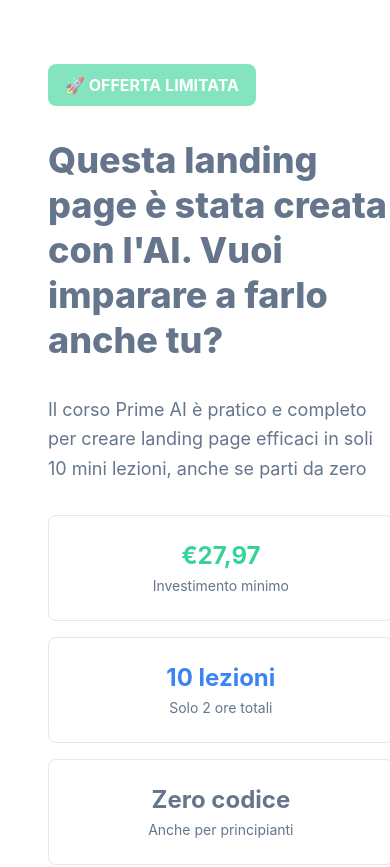
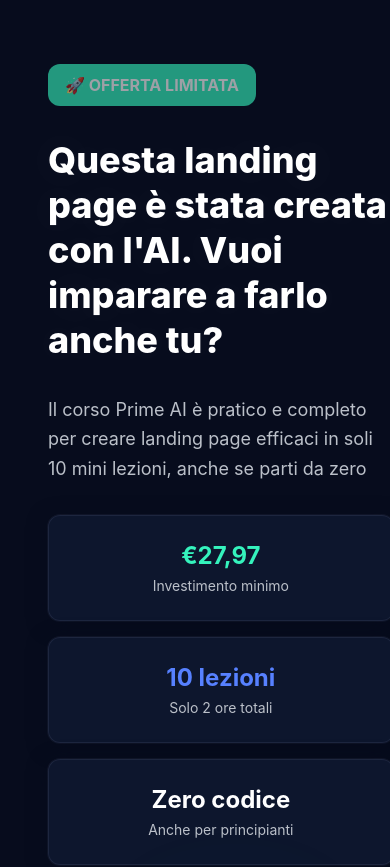
Before and after one commit to simone-hubstrat/prime-ai-page, a React (Vite) app: page / in a window 390 px wide. Shown: the top 867 px of the page. Built offline with nearby package versions, Linux system fonts and the light colour scheme.

Commit message:
feat: Implement dark gradient background

```diff
--- a/src/index.css
+++ b/src/index.css
@@ -6,70 +6,160 @@
 
 @layer base {
   :root {
-    /* Ultra-Minimal Design System for Conversion */
-    --background: 0 0% 100%;
-    --foreground: 215 16% 47%;
+    /* Dark Gradient Design System - Tech/AI Landing Page */
+    /* Base Colors from Spec: #071025 → #0f1a32 → #2b1e3a */
+    --background: 225 62% 7%;           /* #071025 - Almost black-blue */
+    --background-mid: 225 52% 13%;      /* #0f1a32 - Mid-tone */
+    --background-end: 249 27% 18%;      /* #2b1e3a - Blue-violet end */
+    --foreground: 0 0% 100%;            /* #FFFFFF - Pure white text */
 
-    /* Only 2 Core Colors */
-    --primary: 217 91% 60%; /* Trust Blue */
+    /* Brand Colors */
+    --primary: 225 100% 67%;            /* #436BFF - Badge blue */
     --primary-foreground: 0 0% 100%;
-    --secondary: 158 64% 52%; /* Action Green */
+    --secondary: 163 89% 58%;           /* #2FE6B8 - CTA green */
     --secondary-foreground: 0 0% 100%;
 
-    /* Minimal System Colors */
-    --card: 0 0% 100%;
-    --card-foreground: 215 16% 47%;
-    --border: 220 13% 91%;
-    --input: 220 13% 91%;
-    --ring: 217 91% 60%;
-    --muted: 220 14% 96%;
-    --muted-foreground: 215 16% 47%;
-    --accent: 220 14% 96%;
-    --accent-foreground: 215 16% 47%;
+    /* System Colors - Dark Theme Optimized */
+    --card: 225 52% 13%;                /* Mid-tone for cards */
+    --card-foreground: 0 0% 100%;
+    --border: 225 27% 25%;              /* Subtle borders */
+    --input: 225 27% 25%;
+    --ring: 163 89% 58%;                /* Focus ring matches CTA */
+    --muted: 225 35% 20%;               /* Slightly lighter than card */
+    --muted-foreground: 220 11% 76%;    /* #BFC7D1 - Muted text */
+    --accent: 225 35% 20%;
+    --accent-foreground: 0 0% 100%;
     --destructive: 0 84% 60%;
     --destructive-foreground: 0 0% 100%;
-    --popover: 0 0% 100%;
-    --popover-foreground: 215 16% 47%;
+    --popover: 225 52% 13%;
+    --popover-foreground: 0 0% 100%;
 
-    /* Conversion-Optimized Shadows */
-    --shadow-cta: 0 4px 14px 0 hsl(158 64% 52% / 0.39);
-    --shadow-card: 0 2px 10px 0 hsl(215 16% 47% / 0.08);
+    /* Enhanced Shadows with Glow Effects */
+    --shadow-cta: 0 8px 32px 0 hsl(163 89% 58% / 0.4), 0 0 0 1px hsl(163 89% 58% / 0.1);
+    --shadow-card: 0 4px 20px 0 hsl(225 62% 7% / 0.6), 0 0 0 1px hsl(225 27% 25% / 0.3);
+    --shadow-glow-cyan: 0 0 80px hsl(195 100% 75% / 0.15);
+    --shadow-glow-green: 0 0 60px hsl(163 89% 58% / 0.1);
 
-    --radius: 0.5rem;
+    --radius: 0.75rem;
 
-    --sidebar-background: 0 0% 98%;
-    --sidebar-foreground: 240 5.3% 26.1%;
-    --sidebar-primary: 240 5.9% 10%;
-    --sidebar-primary-foreground: 0 0% 98%;
-    --sidebar-accent: 240 4.8% 95.9%;
-    --sidebar-accent-foreground: 240 5.9% 10%;
-    --sidebar-border: 220 13% 91%;
-    --sidebar-ring: 217.2 91.2% 59.8%;
+    /* Sidebar (keeping for consistency) */
+    --sidebar-background: 225 52% 13%;
+    --sidebar-foreground: 0 0% 100%;
+    --sidebar-primary: 225 62% 7%;
+    --sidebar-primary-foreground: 0 0% 100%;
+    --sidebar-accent: 225 35% 20%;
+    --sidebar-accent-foreground: 0 0% 100%;
+    --sidebar-border: 225 27% 25%;
+    --sidebar-ring: 163 89% 58%;
   }
 }
 
 @layer base {
   * { @apply border-border; }
+
   body {
-    @apply bg-background text-foreground;
     font-family: 'Inter', system-ui, sans-serif;
+    @apply text-foreground;
+
+    /* Multi-Layer Dark Gradient Background */
+    background:
+      /* Subtle vignette overlay */
+      radial-gradient(circle at 50% 50%, transparent 40%, hsl(225 62% 7% / 0.4) 100%),
+      /* Top-right cyan glow */
+      radial-gradient(ellipse 1500px 800px at 85% 15%, hsl(195 100% 75% / 0.08) 0%, transparent 50%),
+      /* Bottom-left green glow */
+      radial-gradient(ellipse 1000px 600px at 15% 85%, hsl(163 89% 58% / 0.06) 0%, transparent 50%),
+      /* Central subtle glow for depth */
+      radial-gradient(ellipse 800px 400px at 50% 50%, hsl(225 52% 13% / 0.3) 0%, transparent 60%),
+      /* Main gradient base */
+      linear-gradient(135deg,
+        hsl(var(--background)) 0%,
+        hsl(var(--background-mid)) 35%,
+        hsl(var(--background-end)) 100%
+      );
+
+    /* Fallback for older browsers */
+    background-color: hsl(var(--background));
+
+    /* Ensure full height coverage */
+    min-height: 100vh;
+  }
+
+  /* Responsive background adjustments */
+  @media (max-width: 768px) {
+    body {
+      background:
+        radial-gradient(circle at 50% 50%, transparent 60%, hsl(225 62% 7% / 0.3) 100%),
+        radial-gradient(ellipse 1000px 600px at 80% 20%, hsl(195 100% 75% / 0.06) 0%, transparent 50%),
+        radial-gradient(ellipse 800px 500px at 20% 80%, hsl(163 89% 58% / 0.04) 0%, transparent 50%),
+        linear-gradient(135deg,
+          hsl(var(--background)) 0%,
+          hsl(var(--background-mid)) 40%,
+          hsl(var(--background-end)) 100%
+        );
+    }
   }
 }
 
 @layer components {
-  /* Ultra-Conversion Typography */
-  .hero-title { @apply text-4xl md:text-6xl font-extrabold text-foreground leading-tight; }
-  .hero-subtitle { @apply text-lg md:text-xl text-muted-foreground leading-relaxed; }
-  .price-display { @apply text-5xl md:text-7xl font-black text-secondary; }
-  .price-crossed { @apply text-lg text-muted-foreground line-through; }
-
-  /* CTA System */
-  .cta-killer {
-    @apply bg-secondary hover:bg-secondary/90 text-secondary-foreground px-8 py-4 rounded-lg font-bold text-lg transition-all duration-200 shadow-[var(--shadow-cta)] hover:shadow-[var(--shadow-cta)] hover:scale-[1.02] active:scale-[0.98];
+  /* Dark Theme Typography - High Contrast */
+  .hero-title {
+    @apply text-4xl md:text-6xl font-extrabold text-foreground leading-tight;
+    text-shadow: 0 0 40px hsl(var(--foreground) / 0.1);
+  }
+  .hero-subtitle {
+    @apply text-lg md:text-xl text-muted-foreground leading-relaxed;
+  }
+  .price-display {
+    @apply text-5xl md:text-7xl font-black text-secondary;
+    filter: drop-shadow(var(--shadow-glow-green));
+  }
+  .price-crossed {
+    @apply text-lg text-muted-foreground line-through;
   }
 
-  /* Card System */
+  /* Enhanced CTA System with Glow */
+  .cta-killer {
+    @apply bg-secondary hover:bg-secondary/90 text-secondary-foreground px-8 py-4 rounded-lg font-bold text-lg transition-all duration-300;
+    box-shadow: var(--shadow-cta);
+    transform-origin: center;
+  }
+  .cta-killer:hover {
+    @apply scale-[1.02];
+    box-shadow:
+      0 12px 40px 0 hsl(163 89% 58% / 0.5),
+      0 0 0 1px hsl(163 89% 58% / 0.2),
+      var(--shadow-glow-green);
+  }
+  .cta-killer:active {
+    @apply scale-[0.98];
+  }
+
+  /* Enhanced Card System */
   .conversion-card {
-    @apply bg-card p-6 rounded-lg shadow-[var(--shadow-card)] border border-border;
+    @apply bg-card/80 backdrop-blur-sm p-6 rounded-lg border border-border/50;
+    box-shadow: var(--shadow-card);
+    transition: all 0.3s ease;
+  }
+  .conversion-card:hover {
+    @apply border-border;
+    box-shadow:
+      0 8px 32px 0 hsl(225 62% 7% / 0.8),
+      0 0 0 1px hsl(225 27% 25% / 0.5);
+  }
+
+  /* Section Backgrounds */
+  .section-gradient {
+    background:
+      radial-gradient(ellipse 600px 300px at 50% 0%, hsl(225 35% 20% / 0.1) 0%, transparent 70%),
+      transparent;
+  }
+
+  /* Badge Glow */
+  .badge-glow {
+    @apply bg-primary/20 text-primary border border-primary/30;
+    box-shadow:
+      0 0 20px hsl(var(--primary) / 0.2),
+      inset 0 1px 0 hsl(var(--primary) / 0.1);
   }
 }
```
